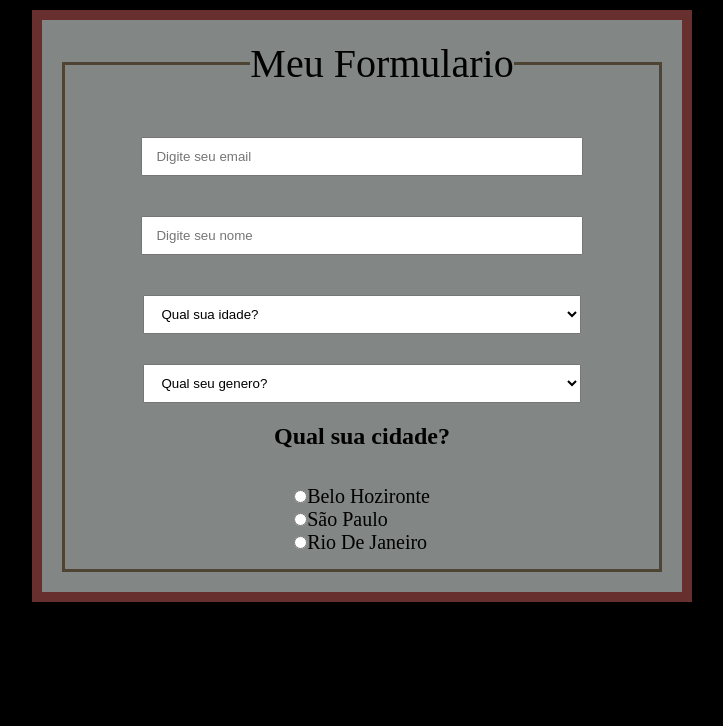
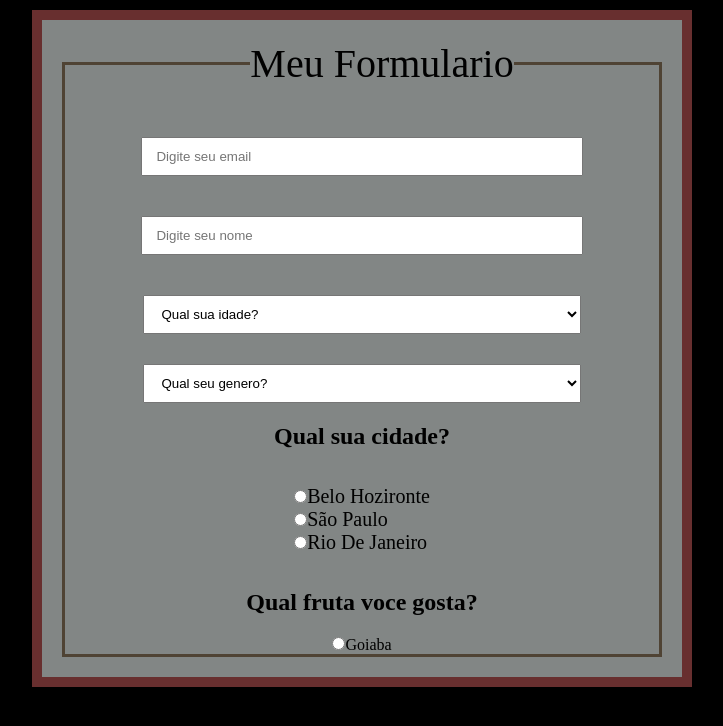
Before and after one commit to L4sK1/DANK.CODE_ESTUDOS, a plain HTML site: page index.html in a window 1280 px wide. Shown: the whole page, without its empty margins (278-1001 px from the left). Drawn offline with Linux system fonts and the light colour scheme.

Commit message:
Update index.html

```diff
--- a/index.html
+++ b/index.html
@@ -47,6 +47,24 @@
 				</div>
 			</div>
 		</div>
+
+
+		<div>
+				<div>
+			<h2>Qual fruta voce gosta?</h2>
+				</div>
+
+				<div>
+					<input type="radio" value=""/><span>Goiaba</span>
+				</div>
+
+
+
+
+
+
+
+		</div>
 		</fieldset>
 
 	</form>
```
